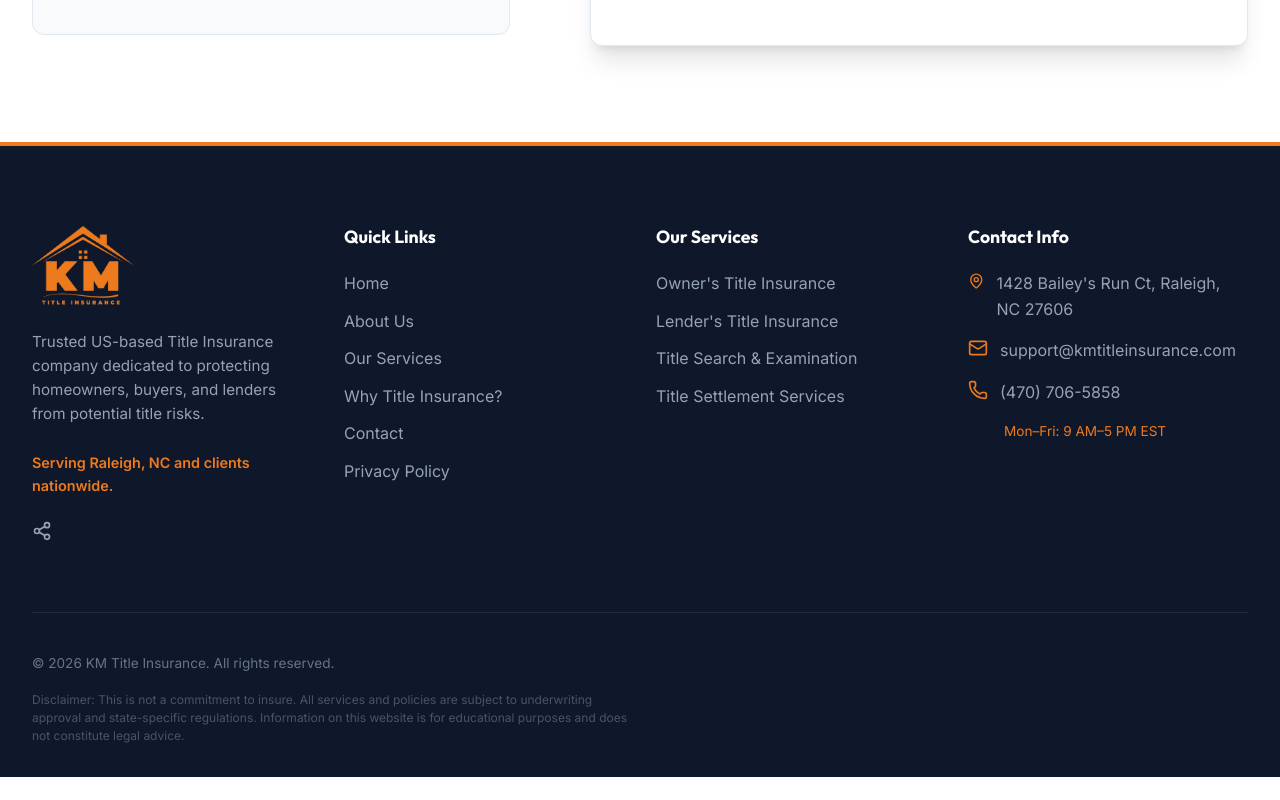
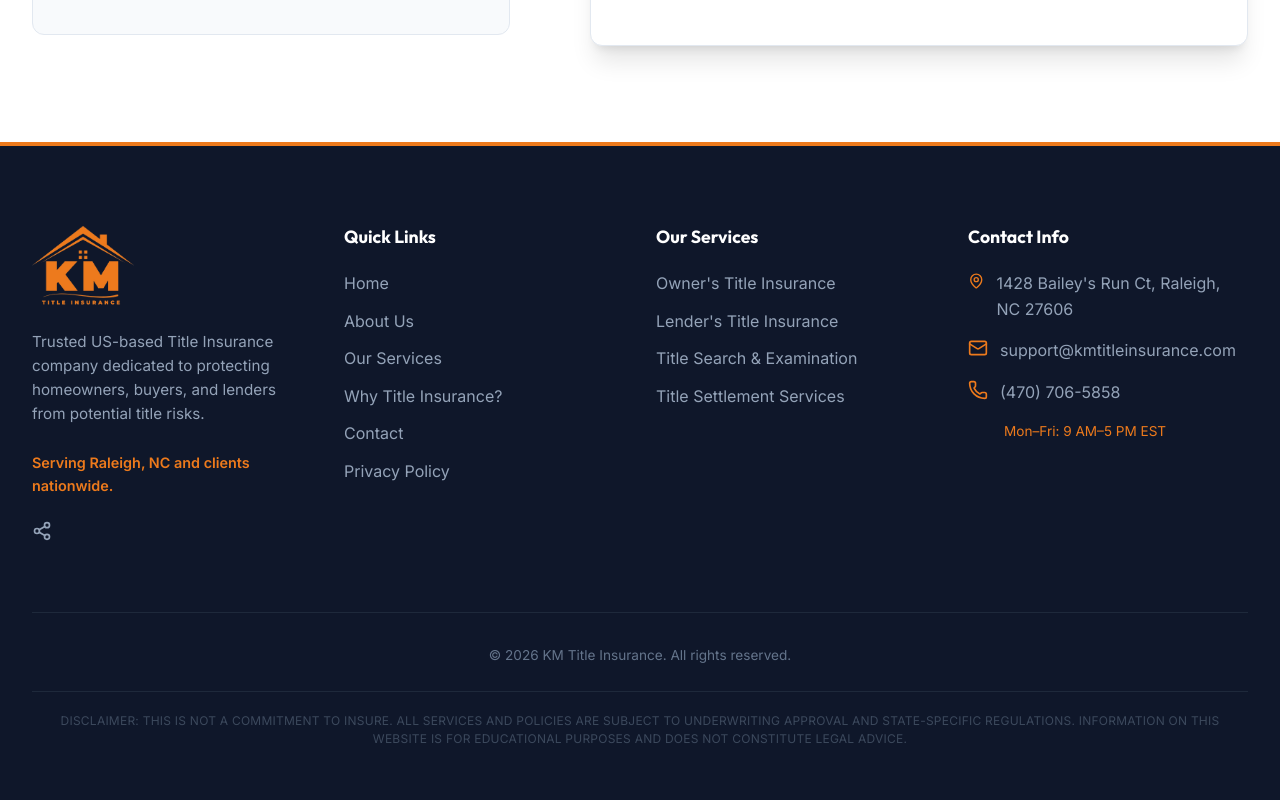
Before and after one commit to Kathir7623/Title-Insurance, a React (Vite) app: page /contact in a window 1280 px wide. Shown: the part 968-1768 px from the top of the page. Before the commit the page ends 1745 px from the top, so only its background shows below. Built offline with nearby package versions, Linux system fonts and the light colour scheme.

Commit message:
UI: Refactored Footer bottom bar for professional symmetry. Disclaimer is now full-width and center-aligned in a single line, anchoring the page with established legal authority. Optimized typography for site-wide consistency.

```diff
--- a/src/components/Footer.jsx
+++ b/src/components/Footer.jsx
@@ -66,12 +66,12 @@ const Footer = () => {
           </div>
         </div>
 
-        <div style={{ borderTop: '1px solid #1e293b', paddingTop: '2.5rem', display: 'flex', justifyContent: 'space-between', alignItems: 'flex-start', flexWrap: 'wrap', gap: '2rem' }}>
-          <div style={{ maxWidth: '600px' }}>
-            <p style={{ fontSize: '0.85rem', color: '#64748b', marginBottom: '1rem' }}>
-              © {new Date().getFullYear()} KM Title Insurance. All rights reserved.
-            </p>
-            <p style={{ fontSize: '0.75rem', color: '#475569', lineHeight: 1.5 }}>
+        <div style={{ borderTop: '1px solid #1e293b', paddingTop: '2rem', textAlign: 'center' }}>
+          <p style={{ fontSize: '0.85rem', color: '#64748b', marginBottom: '1.5rem' }}>
+            © {new Date().getFullYear()} KM Title Insurance. All rights reserved.
+          </p>
+          <div style={{ padding: '1.25rem 0', borderTop: '1px solid #1e293b' }}>
+            <p style={{ fontSize: '0.75rem', color: '#475569', lineHeight: 1.5, letterSpacing: '0.02em', textTransform: 'uppercase', opacity: 0.8 }}>
               Disclaimer: This is not a commitment to insure. All services and policies are subject to underwriting approval and state-specific regulations. Information on this website is for educational purposes and does not constitute legal advice.
             </p>
           </div>
```
